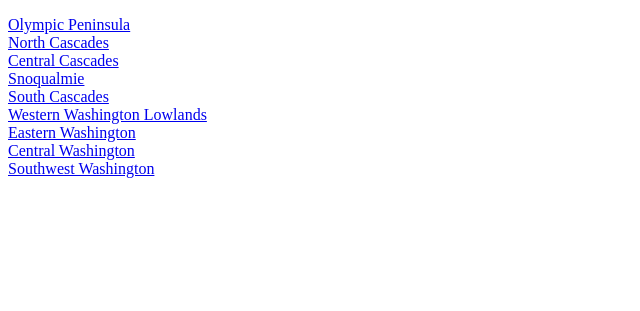
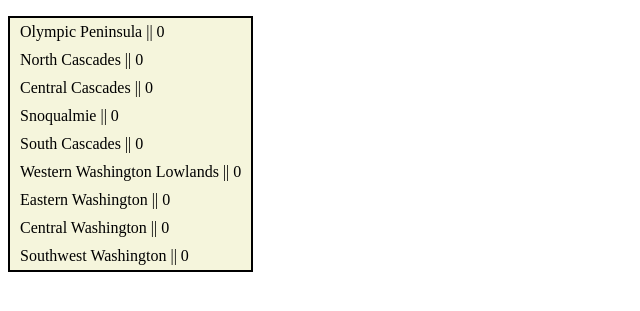
Before and after one commit to kris71990/crowd-watch, a Django app: page /trails/regions/ in a window 1280 px wide. Shown: the part 91-402 px from the top of the page, without its empty margins (0-640 px from the left). Run offline with Django 3.2, Linux system fonts and the light colour scheme; data that the repository does not hold is empty.

Commit message:
add trail count to region index, render with new template tag

```diff
--- a/trails/static/trails/base_style.css
+++ b/trails/static/trails/base_style.css
@@ -10,3 +10,9 @@ ul {
 .report-footer {
   border-top: 1px dashed black;
 }
+
+a {
+  text-decoration: none;
+  list-style: none;
+  color: black;
+}
--- /dev/null
+++ b/trails/static/trails/regions.css
@@ -0,0 +1,9 @@
+ul {
+  display: inline-block;
+  border: 2px solid black;
+}
+
+li {
+  padding: 5px 10px;
+  background-color: beige;
+}
--- a/trails/templates/trails/regions.html
+++ b/trails/templates/trails/regions.html
@@ -1,5 +1,8 @@
 {% load static %}
 <link rel="stylesheet" type="text/css" href="{% static 'trails/base_style.css' %}">
+<link rel="stylesheet" type="text/css" href="{% static 'trails/regions.css' %}">
+
+{% load trail_extras %}
 
 <!DOCTYPE html>
 <html>
@@ -12,8 +15,8 @@
       {% include "./header.html" %}
       <ul>
         {% for abbr, region in regions_list %}
-          <li><a href="{% url 'trails' abbr %}">{{ region }}</a></li>
-        {% endfor%}
+          <li><a href="{% url 'trails' abbr %}">{{ region }} || {{ region_trail_count|lookup:forloop.counter0 }}</li>
+        {% endfor %}
       </ul>
     {% else %}
       <p>Regions not found</p>
--- /dev/null
+++ b/trails/templatetags/trail_extras.py
@@ -0,0 +1,8 @@
+from django import template
+
+register = template.Library()
+
+def lookup(d, key):
+  return d[key]
+
+register.filter('lookup', lookup)
--- a/trails/views.py
+++ b/trails/views.py
@@ -8,7 +8,17 @@ from .forms import TrailForm, TrailheadForm, ReportForm
 
 def regions(request):
   regions_list = Trail.REGION_CHOICES
-  context = { 'regions_list': regions_list }
+  region_trail_count = []
+  for i in Trail.REGION_CHOICES:
+    trail_count = len(Trail.objects.filter(region=i[0]).values('name'))
+    region_trail_count.append(trail_count)
+
+  print(region_trail_count)
+
+  context = {
+    'regions_list': regions_list,
+    'region_trail_count': region_trail_count
+  }
   return render(request, 'trails/regions.html', context)
 
 def trail_list(request):
```
Also changed, not shown: trails/templatetags/__init__.py (added).
